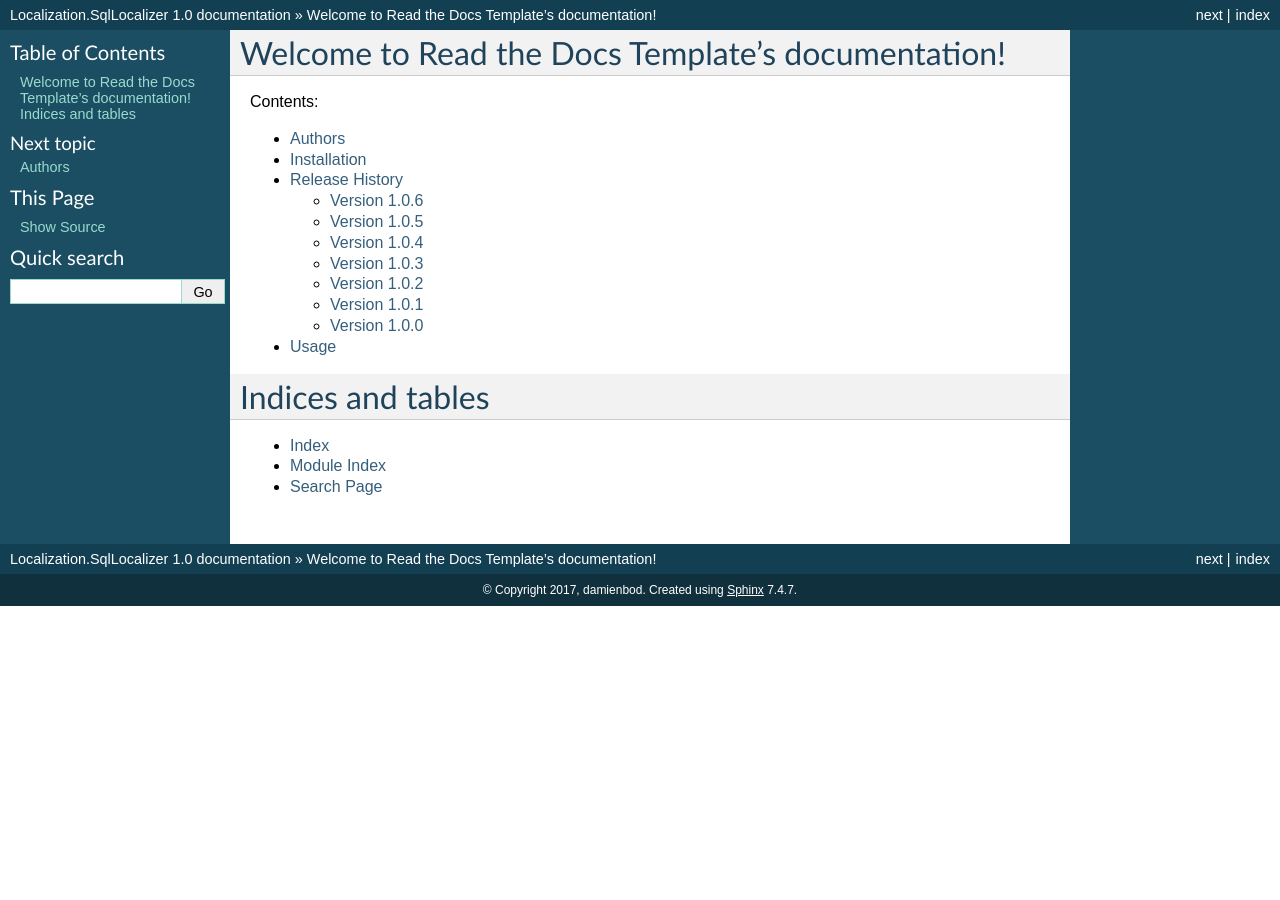
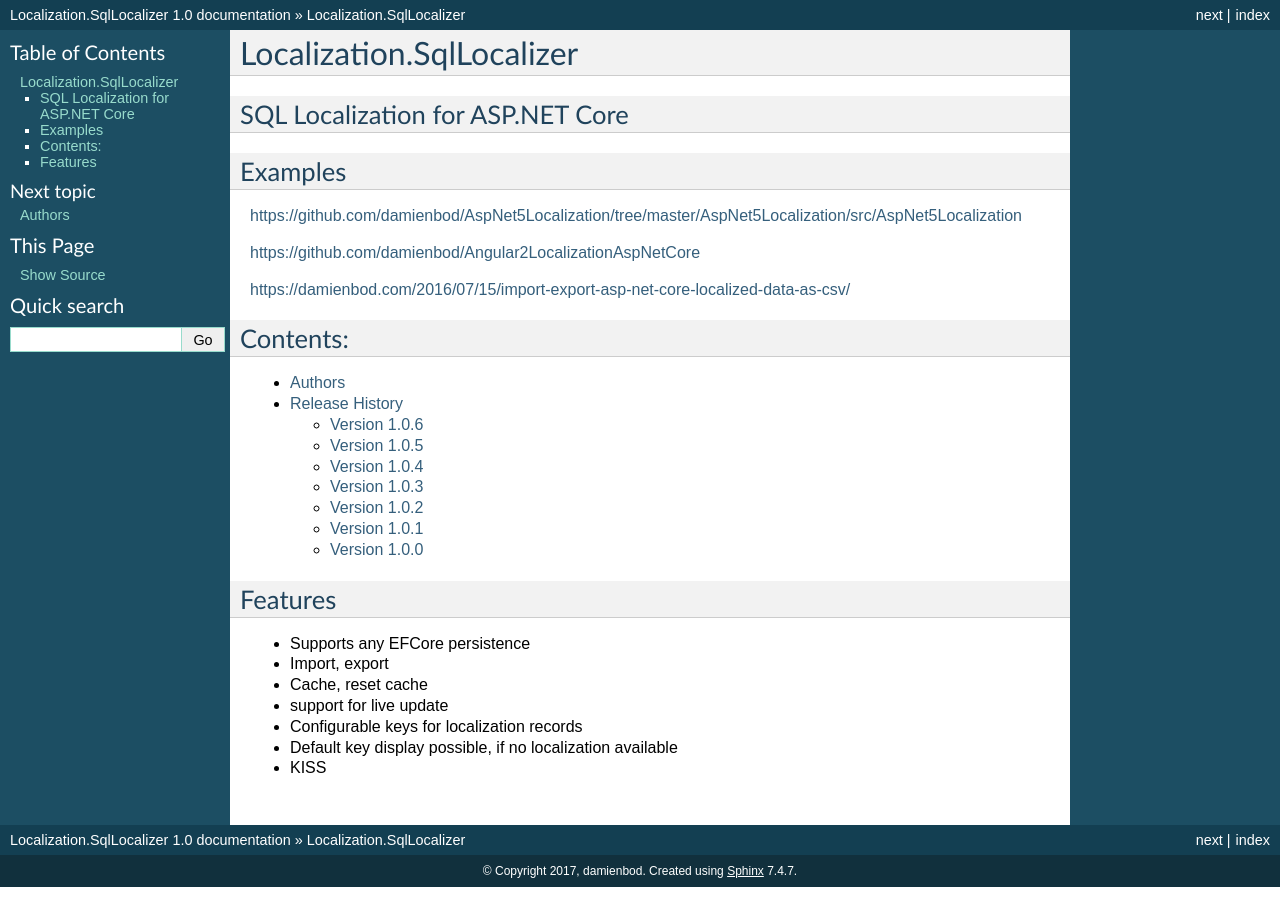
Before and after one commit to damienbod/Localization.SqlLocalizer.docs, a Sphinx documentation site: the page built from docs/source/docs/index.rst, in a window 1280 px wide. Built offline with Sphinx 7.4.7, drawn with Linux system fonts in a browser that asks for light colours.

Commit message:
updating the docs

```diff
--- a/docs/source/docs/contributing.rst
+++ /dev/null
@@ -1 +0,0 @@
-.. include:: ../CONTRIBUTING.rst
--- a/docs/source/docs/history.rst
+++ /dev/null
@@ -1 +0,0 @@
-.. include:: ../HISTORY.rst
--- a/docs/source/docs/index.rst
+++ b/docs/source/docs/index.rst
@@ -1,12 +1,21 @@
-.. Read the Docs Template documentation master file, created by
-   sphinx-quickstart on Tue Aug 26 14:19:49 2014.
-   You can adapt this file completely to your liking, but it should at least
-   contain the root `toctree` directive.
+Localization.SqlLocalizer
+=======================================
 
-Welcome to Read the Docs Template's documentation!
-==================================================
+SQL Localization for ASP.NET Core
+-----------------
+
+Examples
+--------
+
+https://github.com/damienbod/AspNet5Localization/tree/master/AspNet5Localization/src/AspNet5Localization
+
+https://github.com/damienbod/Angular2LocalizationAspNetCore
+
+https://damienbod.com/2016/07/15/import-export-asp-net-core-localized-data-as-csv/
+
 
 Contents:
+----------------------
 
 .. toctree::
    :maxdepth: 2
@@ -16,9 +25,13 @@
 
 
 
-Indices and tables
-==================
+Features
+----------------------
 
-* :ref:`genindex`
-* :ref:`modindex`
-* :ref:`search`
+* Supports any EFCore persistence
+* Import, export
+* Cache, reset cache
+* support for live update
+* Configurable keys for localization records
+* Default key display possible, if no localization available
+* KISS
--- a/docs/source/docs/installation.rst
+++ /dev/null
@@ -1,7 +0,0 @@
-============
-Installation
-============
-
-Install the package with pip::
-
-    $ pip install read-the-docs-template
--- a/docs/source/docs/usage.rst
+++ /dev/null
@@ -1,7 +0,0 @@
-========
-Usage
-========
-
-To use this template, simply update it::
-
-	import read-the-docs-template
```
